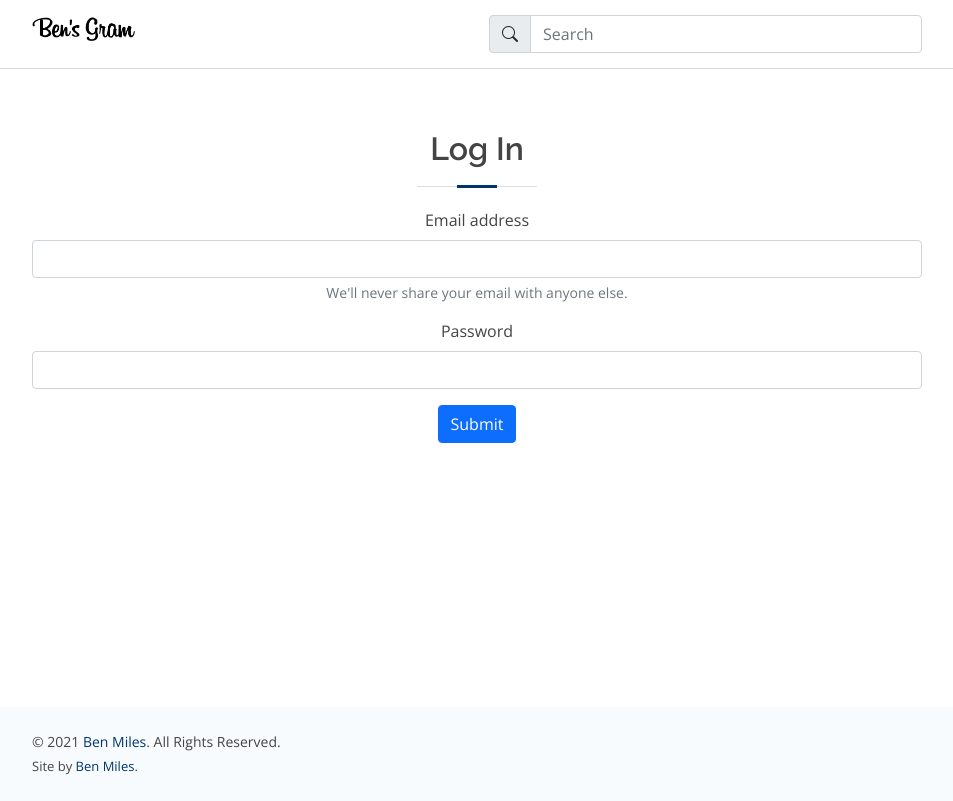
After one commit to ben-miles/benstagram, a PHP site: template view/login.php in a window 1280 px wide. The commit adds this page. Shown: the whole page, without its empty margins (163-1116 px from the left). Run offline with PHP 8.4, Linux system fonts and the light colour scheme; the template is opened without the code that fills it, so the values that code supplies are empty.

Commit message:
User Login
MVP for signing in to access to restricted areas.

```diff
--- /dev/null
+++ b/assets/js/login.js
@@ -0,0 +1,10 @@
+(function() {
+	"use strict";
+
+	var formSubmitButton = document.getElementById("login-submit");
+	formSubmitButton.addEventListener('click', function(e) {
+		e.preventDefault();
+		ajaxFormSubmit("login-logic");
+	});
+
+})()
--- a/index.php
+++ b/index.php
@@ -1,5 +1,5 @@
 <?php
-
+session_start();
 require "data/variables.php";
 require "data/credentials.php";
 require "logic/database.php";
--- a/logic/routing.php
+++ b/logic/routing.php
@@ -8,6 +8,9 @@ switch ($request) {
         break;
 	case '/login' :
 		require "view/login.php";
+		break;
+	case '/login-logic' :
+		require "logic/login.php";
 		break;
 	case '/signup' :
 		require "view/signup.php";
--- /dev/null
+++ b/view/login.php
@@ -0,0 +1,28 @@
+<?php require "./template/header.php"; ?>
+
+<!-- ======= LOG IN ======= -->
+<section id="login" class="login" style="min-height:calc(100vh - 93px - 70px);">
+	<div class="container">
+
+        <div class="section-title">
+          	<h2>Log In</h2>
+          	<form id="form-login" action="/login-logic">
+				<div class="mb-3">
+					<label for="login-email" class="form-label">Email address</label>
+					<input type="email" class="form-control" id="login-email" name="login-email" aria-describedby="login-email-help">
+					<div id="login-email-help" class="form-text">We'll never share your email with anyone else.</div>
+				</div>
+				<div class="mb-3">
+					<label for="login-password" class="form-label">Password</label>
+					<input type="password" class="form-control" id="login-password" name="login-password">
+				</div>
+				<button type="submit" class="btn btn-primary" id="login-submit">Submit</button>
+			</form>
+        </div>
+
+	</div>
+</section>
+
+<?php
+$script = "login";
+require "./template/footer.php"; ?>
```
Also changed, not shown: logic/login.php (added, +30 -0 lines).
